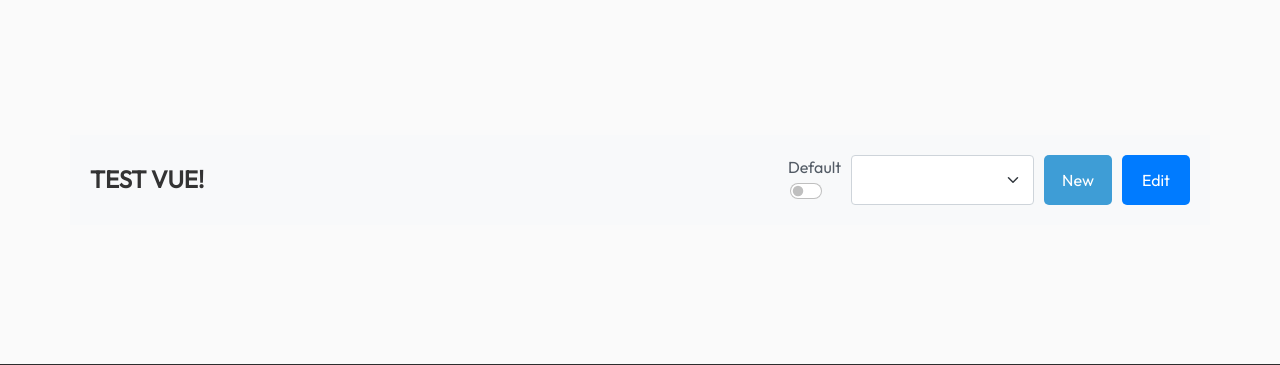
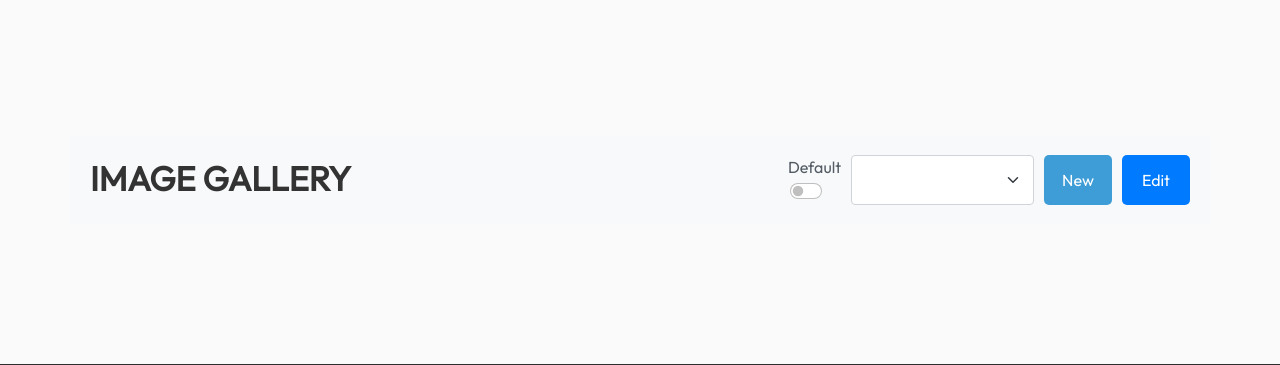
Before and after one commit to RohitKV1n0d/orange_cat_web, a Flask app: page /gallery/photo in a window 1280 px wide. Shown: the part 132-497 px from the top of the page. Run offline with Flask 3, Linux system fonts and the light colour scheme; data that the repository does not hold is empty; some libraries are stand-ins or nearby versions.

Commit message:
Update font size in header-left and change message in Vue app

```diff
--- a/templates/photo-gallery.html
+++ b/templates/photo-gallery.html
@@ -134,7 +134,7 @@
 }
 
 .header-left {
-	font-size: 24px;
+	font-size: 34px;
 	color: #333;
 }
 
@@ -436,7 +436,7 @@
 		el: '#app',
 		delimiters: ['[[', ']]'],
 		data: {
-			message: 'Test Vue!',
+			message: 'Image Gallery',
 			galleryCols : 4,
 			galleryImageUrls:  {},
 			isEdit : false,
```
